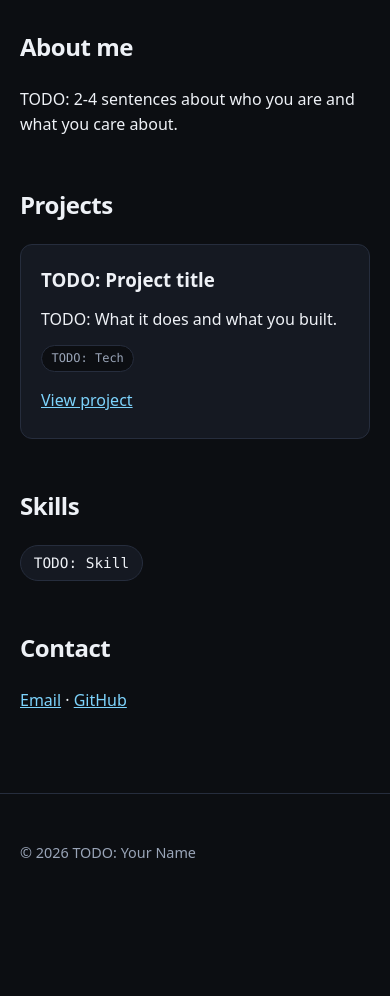
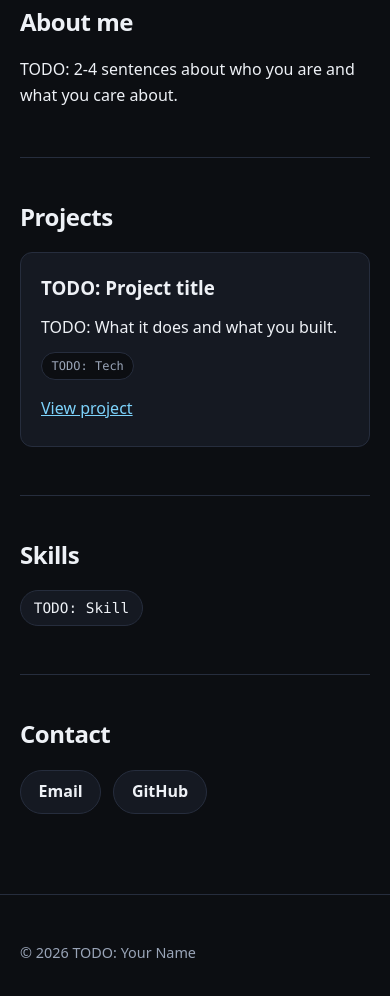
Before and after one commit to LeLamZeroOP/Portfolio, a plain HTML site: page index.html in a window 390 px wide. Shown: the part 430-1426 px from the top of the page. Before the commit the page ends 1340 px from the top, so only its background shows below. Drawn offline with Linux system fonts and the light colour scheme.

Commit message:
feat: apply Gemini round 2 review (focus, mobile topbar, sections, contact links)
- main gets tabindex="-1" so the skip link moves focus; drop radius from a:focus-visible
- brand has a 44px tap target; tighter topbar and aligned nav under 600px
- border and padding between sections; consistent h2 size and spacing
- contact links become a wrapping row of 44px pill links
- color-scheme meta so native browser UI matches the dark palette

Co-Authored-By: Claude Opus 5.5 <noreply@anthropic.com>

```diff
--- a/index.html
+++ b/index.html
@@ -5,6 +5,7 @@
   <meta name="viewport" content="width=device-width, initial-scale=1.0">
   <title>TODO: Your Name - Portfolio</title>
   <meta name="description" content="TODO: one-line description of you">
+  <meta name="color-scheme" content="dark">
   <link rel="stylesheet" href="style.css">
 </head>
 <body>
@@ -30,7 +31,7 @@
     </div>
   </header>
 
-  <main id="main">
+  <main id="main" tabindex="-1">
     <section id="about">
       <h2>About me</h2>
       <p>TODO: 2-4 sentences about who you are and what you care about.</p>
@@ -59,10 +60,10 @@
 
     <section id="contact">
       <h2>Contact</h2>
-      <p>
-        <a href="mailto:TODO@example.com">Email</a> ·
-        <a href="https://github.com/TODO">GitHub</a>
-      </p>
+      <ul class="contact-links">
+        <li><a href="mailto:TODO@example.com">Email</a></li>
+        <li><a href="https://github.com/TODO">GitHub</a></li>
+      </ul>
     </section>
   </main>
 
--- a/style.css
+++ b/style.css
@@ -29,8 +29,10 @@ a { color: var(--accent); }
 a:focus-visible {
   outline: 2px solid var(--accent);
   outline-offset: 3px;
-  border-radius: 4px;
 }
+
+/* <main> is a skip-link target (tabindex="-1"), not an interactive control */
+main:focus { outline: none; }
 
 /* Skip link: off-screen until focused */
 .skip-link {
@@ -63,6 +65,9 @@ a:focus-visible {
   margin-bottom: 3.5rem;
 }
 .brand {
+  display: inline-flex;
+  align-items: center;
+  min-height: 44px;
   color: var(--text);
   font-weight: 700;
   text-decoration: none;
@@ -116,8 +121,9 @@ nav a:hover { color: var(--text); background: var(--surface); }
 
 /* Sections */
 section { margin-bottom: 3rem; }
+section + section { padding-top: 2.5rem; border-top: 1px solid var(--border); }
 section p { max-width: 65ch; }
-h2 { letter-spacing: -0.02em; }
+h2 { margin: 0 0 1rem; font-size: 1.5rem; letter-spacing: -0.02em; }
 
 .cards {
   display: grid;
@@ -149,7 +155,29 @@ h2 { letter-spacing: -0.02em; }
 }
 .tags-sm li { font-size: .75rem; padding: .2rem .6rem; color: var(--muted); background: var(--bg); }
 
+.contact-links { list-style: none; padding: 0; margin: 0; display: flex; flex-wrap: wrap; gap: .75rem; }
+.contact-links a {
+  display: inline-flex;
+  align-items: center;
+  min-height: 44px;
+  padding: .5rem 1.1rem;
+  border: 1px solid var(--border);
+  border-radius: 999px;
+  background: var(--surface);
+  color: var(--text);
+  font-weight: 600;
+  text-decoration: none;
+  transition: border-color .15s, background-color .15s, color .15s;
+}
+.contact-links a:hover { border-color: var(--accent); background: var(--surface-hover); color: var(--accent); }
+
 footer { color: var(--muted); font-size: .9rem; border-top: 1px solid var(--border); }
+
+@media (max-width: 600px) {
+  .topbar { margin-bottom: 2rem; }
+  /* Line the first nav link's text up with the brand when the nav wraps below it */
+  nav { margin-left: -.75rem; }
+}
 
 @media (prefers-reduced-motion: reduce) {
   html { scroll-behavior: auto; }
```
